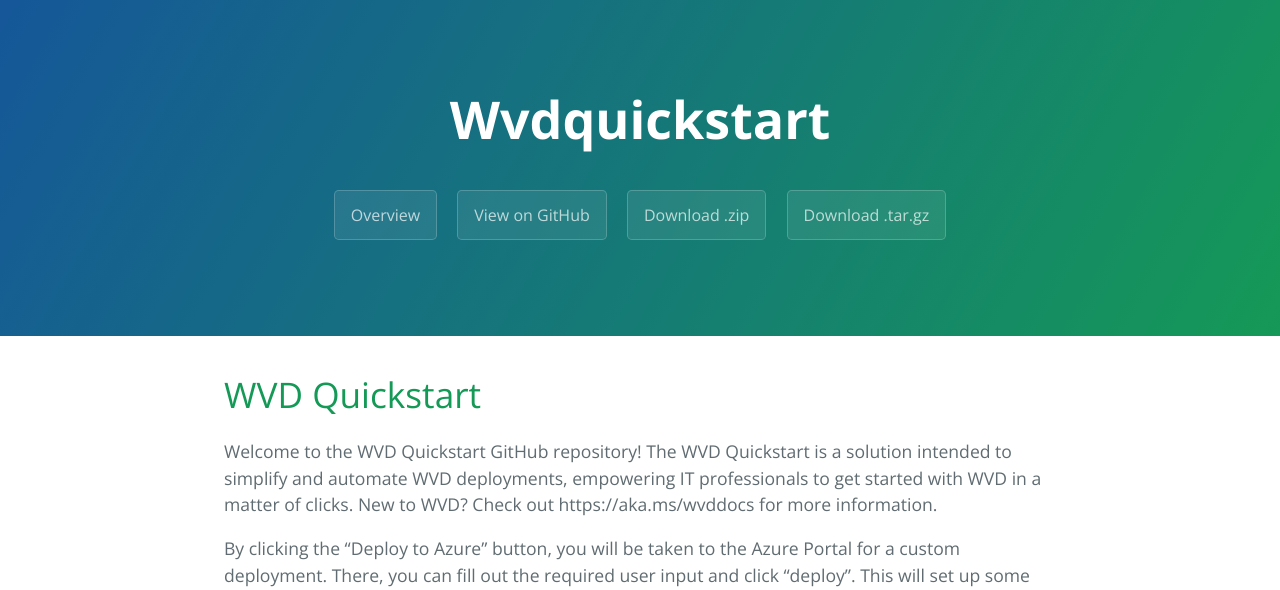
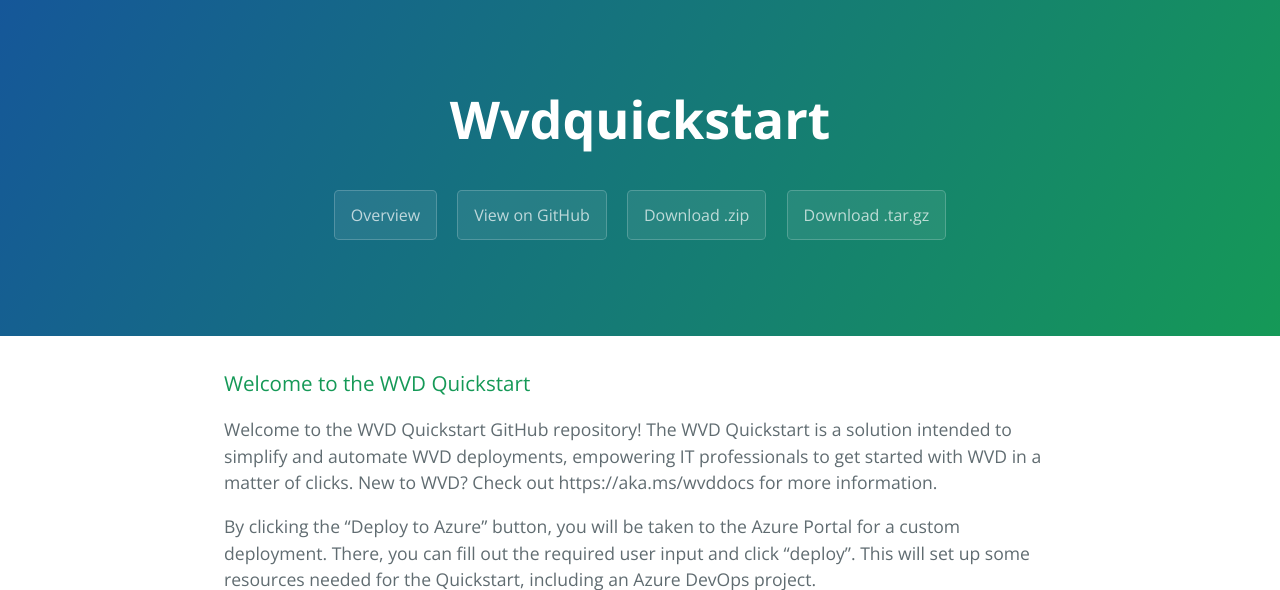
Before and after one commit to samvdjagt/wvdquickstart, a Jekyll site: the page built from index.md, in a window 1280 px wide, cut to the strip 0-590 px from the top of the page. Built offline with Jekyll 4.4.1, drawn with Linux system fonts in a browser that asks for light colours.

Commit message:
Update index.md

```diff
--- a/index.md
+++ b/index.md
@@ -4,7 +4,7 @@
 filename: index
 ---
 
-# WVD Quickstart
+### Welcome to the WVD Quickstart
 
 Welcome to the WVD Quickstart GitHub repository! The WVD Quickstart is a solution intended to simplify and automate WVD deployments, empowering IT professionals to get started with WVD in a matter of clicks. New to WVD? Check out https://aka.ms/wvddocs for more information.
 
```
